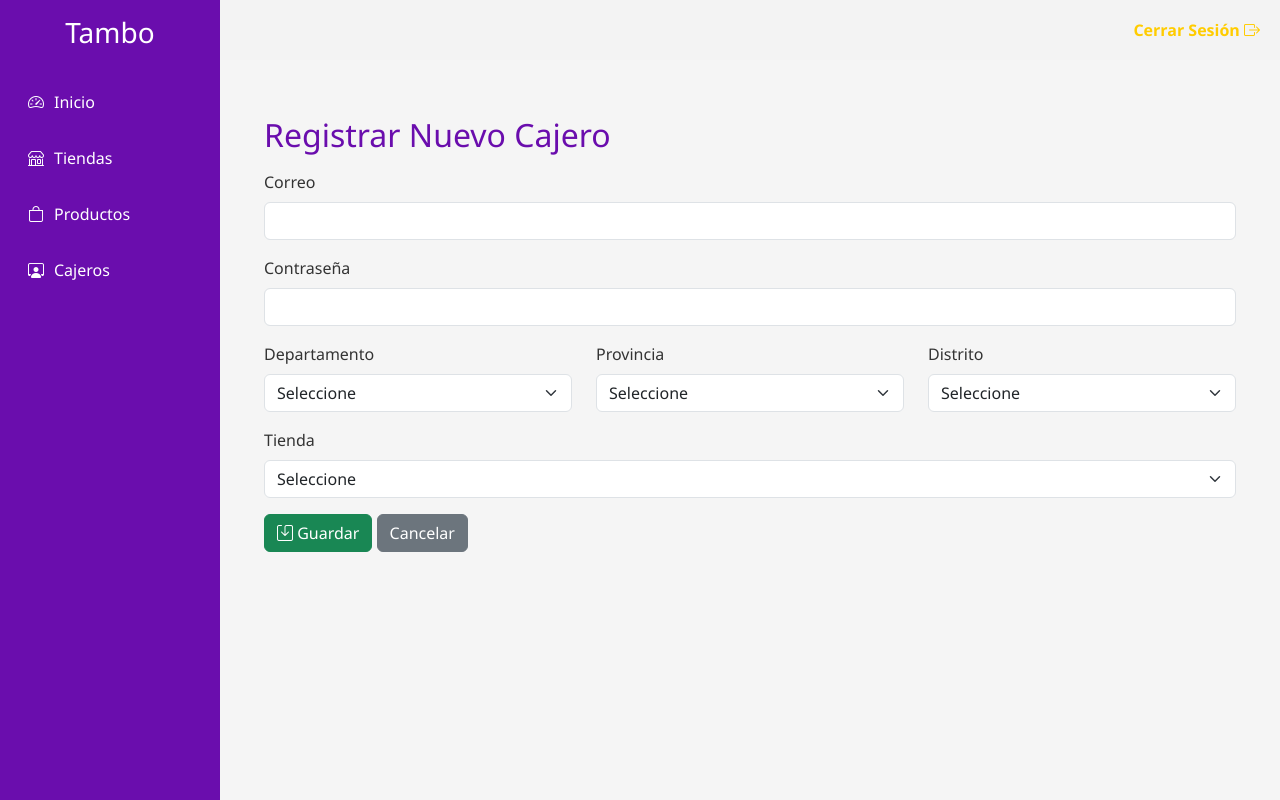
After one commit to AndersonAsto/sii_tambo, a Flask app: page /cashiers/nuevo in a window 1280 px wide. The commit adds this page. Run offline with Flask 3, Linux system fonts and the light colour scheme; data that the repository does not hold is empty; parts of the project's set-up code (start-up, migrations or seed data) failed here and were passed over.

Commit message:
v0.07-24/09/25

```diff
--- a/app.py
+++ b/app.py
@@ -10,12 +10,12 @@ def create_app():
 
     from routes.admin import admin_bp
     from routes.stores import stores_bp
-    from routes.prod import productos_bp
-    from routes.cashiers import cashiers_bp
+    from routes.products import productos_bp
+    from routes.cashiers import cajeros_bp
     app.register_blueprint(admin_bp, url_prefix="/admin")
     app.register_blueprint(stores_bp, url_prefix="/stores")
     app.register_blueprint(productos_bp, url_prefix="/products")
-    app.register_blueprint(cashiers_bp, url_prefix="/cashiers")
+    app.register_blueprint(cajeros_bp, url_prefix="/cashiers")
     return app
 
 
--- a/routes/cashiers.py
+++ b/routes/cashiers.py
@@ -1,12 +1,35 @@
-from flask import Blueprint, render_template
+from flask import Blueprint, render_template, request, url_for, flash, redirect
+from models.cashiers import Cajeros
+from models.store import Store
+from config.config import db
+from werkzeug.security import generate_password_hash
 
-cashiers_bp = Blueprint('cajeros', __name__)
+cajeros_bp = Blueprint("cajeros", __name__)
 
-@cashiers_bp.route("/cajeros")
-def cajeros():
-    # Datos de prueba
-    cajeros = [
-        {"id": 1, "nombre": "Juan Pérez", "dni": "12345678", "email": "juan@tambo.com", "estado": True},
-        {"id": 2, "nombre": "Ana López", "dni": "87654321", "email": "ana@tambo.com", "estado": False},
-    ]
+@cajeros_bp.route("/cajeros")
+def listado():
+    cajeros = Cajeros.query.all()
     return render_template("cashiers.html", cajeros=cajeros)
+
+@cajeros_bp.route("/nuevo", methods=["GET", "POST"])
+def nuevo_cajero():
+    if request.method == "POST":
+        email = request.form["email"]
+        contrasenia = request.form["contrasenia"]
+        idTienda = request.form["idTienda"]
+
+        nuevo = Cajeros(
+            codUsuario="USR001",  # luego lo generamos dinámicamente
+            idTienda=idTienda,
+            email=email,
+            contrasenia=generate_password_hash(contrasenia),
+            estado=True
+        )
+
+        db.session.add(nuevo)
+        db.session.commit()
+        flash("Cajero agregado exitosamente", "success")
+        return redirect(url_for("cajeros.listado"))
+
+    # En caso GET, mostrar formulario
+    return render_template("nuevo_cajero.html")
--- a/routes/prod.py
+++ b/routes/products.py
@@ -1,6 +1,7 @@
 from flask import Blueprint, render_template, request
 from models.products import Producto
-from models.category import Categoria, SubCategoria
+from models.category import Categoria
+from models.subCategory import SubCategoria
 
 productos_bp = Blueprint('productos', __name__)
 
--- a/routes/stores.py
+++ b/routes/stores.py
@@ -1,4 +1,4 @@
-from flask import Blueprint, render_template, request, redirect, url_for
+from flask import Blueprint, render_template, request, redirect, url_for, jsonify
 from config.config import db
 from models.store import Store
 
@@ -92,3 +92,33 @@ def delete(id):
     db.session.delete(store)
     db.session.commit()
     return redirect(url_for("stores.index"))
+
+
+@stores_bp.route("/list", methods=["GET"])
+def listado():
+    tiendas = Store.query.all()
+    return render_template("stores.html", tiendas=tiendas)
+
+# Obtener departamentos
+@stores_bp.route("/departamentos", methods=["GET"])
+def get_departamentos():
+    departamentos = db.session.query(Store.departamento).distinct().all()
+    return jsonify([d[0] for d in departamentos])
+
+# Obtener provincias por departamento
+@stores_bp.route("/provincias/<departamento>", methods=["GET"])
+def get_provincias(departamento):
+    provincias = db.session.query(Store.provincia).filter_by(departamento=departamento).distinct().all()
+    return jsonify([p[0] for p in provincias])
+
+# Obtener distritos por provincia
+@stores_bp.route("/distritos/<departamento>/<provincia>", methods=["GET"])
+def get_distritos(departamento, provincia):
+    distritos = db.session.query(Store.distrito).filter_by(departamento=departamento, provincia=provincia).distinct().all()
+    return jsonify([d[0] for d in distritos])
+
+# Obtener tiendas por distrito
+@stores_bp.route("/tiendas/<departamento>/<provincia>/<distrito>", methods=["GET"])
+def get_tiendas(departamento, provincia, distrito):
+    tiendas = Store.query.filter_by(departamento=departamento, provincia=provincia, distrito=distrito).all()
+    return jsonify([{"id": t.idTienda, "nombre": t.tienda} for t in tiendas])
--- a/templates/index.html
+++ b/templates/index.html
@@ -125,7 +125,7 @@
         <a href="{{ url_for('admin.dashboard') }}"><i class="bi bi-speedometer2"></i> Inicio</a>
         <a href="{{ url_for('stores.index') }}"><i class="bi bi-shop"></i> Tiendas</a>
         <a href="{{ url_for('productos.productos') }}"><i class="bi bi-bag"></i> Productos</a>
-        <a href="{{ url_for('cajeros.cajeros') }}"><i class="bi bi-person-workspace"></i> Cajeros</a>
+        <a href="{{ url_for('cajeros.listado') }}"><i class="bi bi-person-workspace"></i> Cajeros</a>
         <!-- Agrega más enlaces según tus módulos -->
     </div>
 
--- /dev/null
+++ b/templates/nuevo_cajero.html
@@ -0,0 +1,122 @@
+{% extends "index.html" %}
+{% block title %}Nuevo Cajero - Tambo{% endblock title %}
+
+{% block content %}
+<div class="container mt-4">
+    <h2 class="mb-3">Registrar Nuevo Cajero</h2>
+
+    <form method="POST" action="{{ url_for('cajeros.nuevo_cajero') }}">
+        <!-- Correo -->
+        <div class="mb-3">
+            <label for="email" class="form-label">Correo</label>
+            <input type="email" name="email" id="email" class="form-control" required>
+        </div>
+
+        <!-- Contraseña -->
+        <div class="mb-3">
+            <label for="contrasenia" class="form-label">Contraseña</label>
+            <input type="password" name="contrasenia" id="contrasenia" class="form-control" required>
+        </div>
+
+        <!-- Selección dinámica -->
+        <div class="row">
+            <div class="col-md-4 mb-3">
+                <label for="departamento" class="form-label">Departamento</label>
+                <select id="departamento" class="form-select" required>
+                    <option value="">Seleccione</option>
+                </select>
+            </div>
+            <div class="col-md-4 mb-3">
+                <label for="provincia" class="form-label">Provincia</label>
+                <select id="provincia" class="form-select" required>
+                    <option value="">Seleccione</option>
+                </select>
+            </div>
+            <div class="col-md-4 mb-3">
+                <label for="distrito" class="form-label">Distrito</label>
+                <select id="distrito" class="form-select" required>
+                    <option value="">Seleccione</option>
+                </select>
+            </div>
+        </div>
+
+        <!-- Tienda -->
+        <div class="mb-3">
+            <label for="tienda" class="form-label">Tienda</label>
+            <select id="tienda" name="idTienda" class="form-select" required>
+                <option value="">Seleccione</option>
+            </select>
+        </div>
+
+        <!-- Botones -->
+        <button type="submit" class="btn btn-success">
+            <i class="bi bi-save"></i> Guardar
+        </button>
+        <a href="{{ url_for('cajeros.listado') }}" class="btn btn-secondary">Cancelar</a>
+    </form>
+</div>
+
+<!-- Script de cascada -->
+<script>
+document.addEventListener("DOMContentLoaded", function() {
+    // Cargar departamentos al inicio
+    fetch("/stores/departamentos")
+        .then(res => res.json())
+        .then(data => {
+            let select = document.getElementById("departamento");
+            select.innerHTML = '<option value="">Seleccione</option>';
+            data.forEach(dep => {
+                select.innerHTML += `<option value="${dep}">${dep}</option>`;
+            });
+        });
+
+    // Provincias
+    document.getElementById("departamento").addEventListener("change", function() {
+        let dep = this.value;
+        fetch(`/stores/provincias/${dep}`)
+            .then(res => res.json())
+            .then(data => {
+                let select = document.getElementById("provincia");
+                select.innerHTML = '<option value="">Seleccione</option>';
+                data.forEach(prov => {
+                    select.innerHTML += `<option value="${prov}">${prov}</option>`;
+                });
+                document.getElementById("distrito").innerHTML = '<option value="">Seleccione</option>';
+                document.getElementById("tienda").innerHTML = '<option value="">Seleccione</option>';
+            });
+    });
+
+    // Distritos
+    document.getElementById("provincia").addEventListener("change", function() {
+        let dep = document.getElementById("departamento").value;
+        let prov = this.value;
+        fetch(`/stores/distritos/${dep}/${prov}`)
+            .then(res => res.json())
+            .then(data => {
+                let select = document.getElementById("distrito");
+                select.innerHTML = '<option value="">Seleccione</option>';
+                data.forEach(dist => {
+                    select.innerHTML += `<option value="${dist}">${dist}</option>`;
+                });
+                document.getElementById("tienda").innerHTML = '<option value="">Seleccione</option>';
+            });
+    });
+
+    // Tiendas
+    document.getElementById("distrito").addEventListener("change", function() {
+        let dep = document.getElementById("departamento").value;
+        let prov = document.getElementById("provincia").value;
+        let dist = this.value;
+        fetch(`/stores/tiendas/${dep}/${prov}/${dist}`)
+            .then(res => res.json())
+            .then(data => {
+                let select = document.getElementById("tienda");
+                select.innerHTML = '<option value="">Seleccione</option>';
+                data.forEach(t => {
+                    select.innerHTML += `<option value="${t.id}">${t.nombre}</option>`;
+                });
+            });
+    });
+});
+</script>
+{% endblock content %}
```
Also changed, not shown: models/cashiers.py (added, +34 -0 lines), models/category.py (+0 -25 lines), models/subCategory.py (added, +25 -0 lines), templates/cashiers.html (+21 -6 lines), models/store.py (line endings or trailing spaces).
